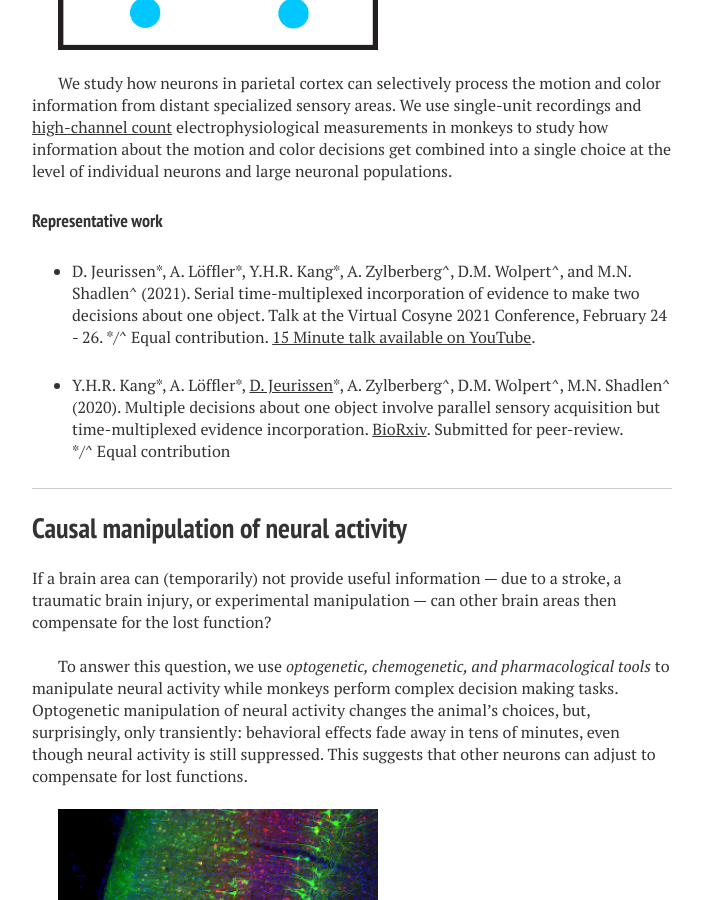
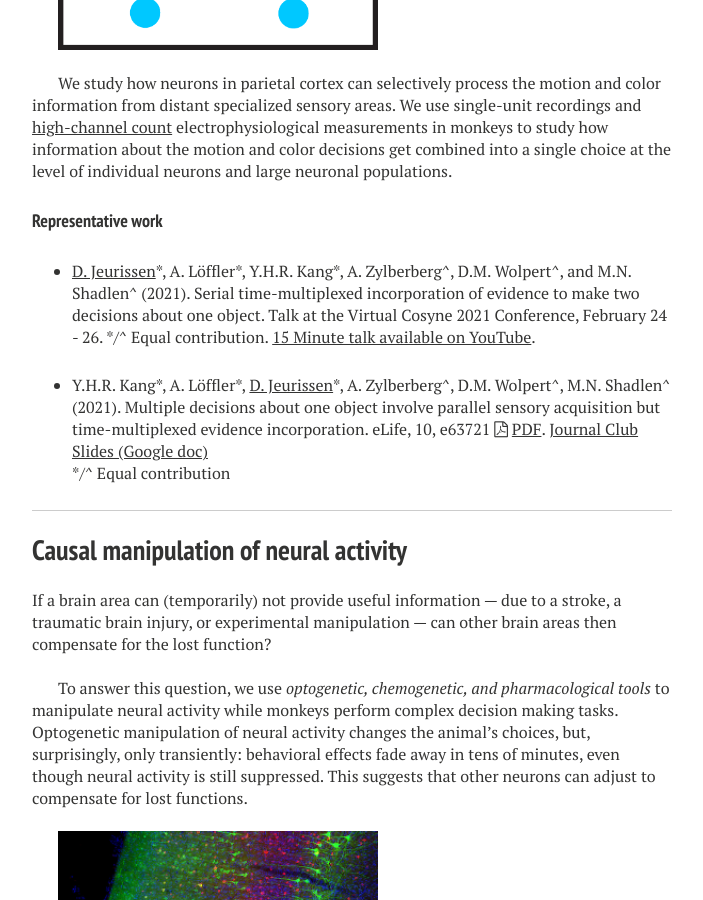
Before and after one commit to DaniqueJeurissen/DaniqueJeurissen.github.io, a Jekyll site: the page built from research/index.md, in a window 1280 px wide and 900 px high, scrolled down 918 px. Shown: the whole window, without its empty margins (288-991 px from the left). Built offline with Jekyll 4.4.1, drawn with Linux system fonts in a browser that asks for light colours; nearby versions of some CDN libraries.

Commit message:
Add eLife 2021 paper

```diff
--- a/research/index.md
+++ b/research/index.md
@@ -20,9 +20,9 @@ We study how neurons in parietal cortex can selectively process the motion and c
 
 #### Representative work
 
-* D. Jeurissen\*, A. L&#246;ffler\*, Y.H.R. Kang\*, A. Zylberberg^, D.M. Wolpert^, and M.N. Shadlen^ (2021). Serial time-multiplexed incorporation of evidence to make two decisions about one object. Talk at the Virtual Cosyne 2021 Conference, February 24 - 26. \*/^ Equal contribution. [15 Minute talk available on YouTube](https://youtu.be/hlmezZErgd8).
+* <u>D. Jeurissen</u>\*, A. L&#246;ffler\*, Y.H.R. Kang\*, A. Zylberberg^, D.M. Wolpert^, and M.N. Shadlen^ (2021). Serial time-multiplexed incorporation of evidence to make two decisions about one object. Talk at the Virtual Cosyne 2021 Conference, February 24 - 26. \*/^ Equal contribution. [15 Minute talk available on YouTube](https://youtu.be/hlmezZErgd8).
 
-* Y.H.R. Kang\*, A. L&#246;ffler\*, <u>D. Jeurissen</u>\*, A. Zylberberg^, D.M. Wolpert^, M.N. Shadlen^ (2020). Multiple decisions about one object involve parallel sensory acquisition but time-multiplexed evidence incorporation. [BioRxiv](https://www.biorxiv.org/content/10.1101/2020.10.15.341008v1). Submitted for peer-review.
+* Y.H.R. Kang\*, A. L&#246;ffler\*, <u>D. Jeurissen</u>\*, A. Zylberberg^, D.M. Wolpert^, M.N. Shadlen^ (2021). Multiple decisions about one object involve parallel sensory acquisition but time-multiplexed evidence incorporation. eLife, 10, e63721 <i class="fa fa-file-pdf-o"></i> [PDF](../publications/papers/2021_KangLofflerJeurissen_eLife.pdf). [Journal Club Slides (Google doc)](https://docs.google.com/presentation/d/1C-pOKoxp6eshfWkr_SGmX9JafvB0Jfuu_RADzy_yX7U/edit?usp=sharing)
 <br> \*/^ Equal contribution
 
 
```
Also changed, not shown: publications/index.md (+3 -6 lines), 11 other files.
